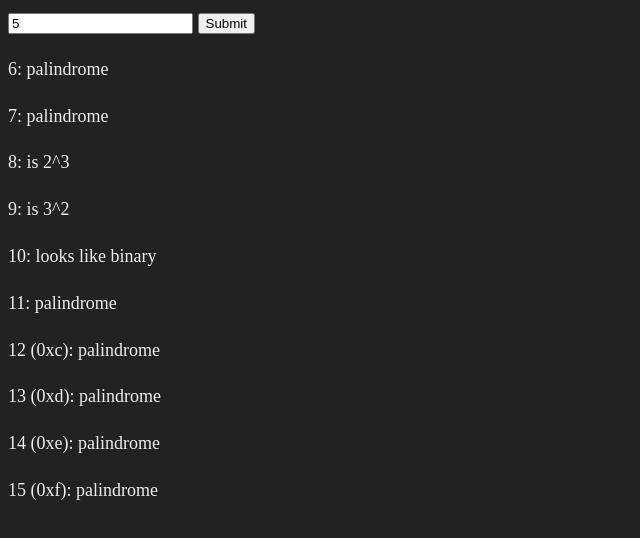
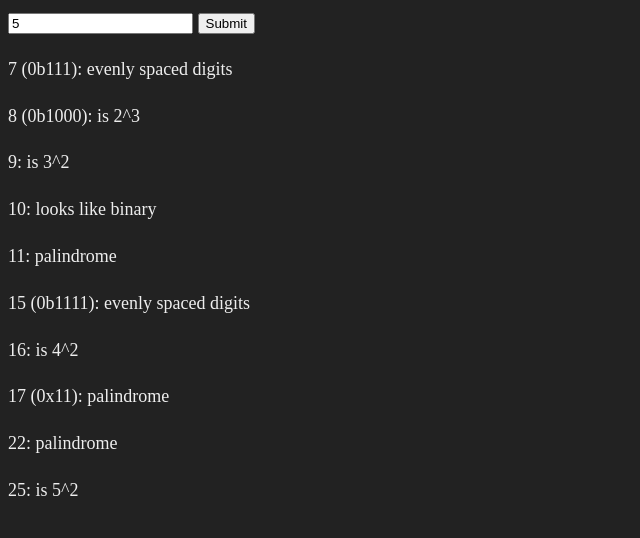
Before and after one commit to Ryan1729/nnn, a plain HTML site: page index.html in a window 1280 px wide. Both pictures are taken after typing "5" into the empty fields and a click on the button "Submit". Shown: the whole page, without its empty margins (0-640 px from the left). Drawn offline with Linux system fonts and the light colour scheme.

Commit message:
add more criteria, plus some refactoring and refinement

```diff
--- a/index.html
+++ b/index.html
@@ -39,7 +39,7 @@ function toPairs(inputArray) {
   )
 }
 
-function numberDisplay(n, radix) {
+function numberDisplay(n, radix = 10) {
     const prefix =
         radix === 10
             ? ""
@@ -83,7 +83,11 @@ function digitsDifference([a, b], radix) {
     return a - b
 }
 
-const somePrimes = [2, 3, 5, 7, 11, 13, 17]
+const RADICES = [10, 16, 2]
+const SOME_PRIMES = [2, 3, 5, 7, 11, 13, 17]
+
+// Some code relies on the max radix in RADICES being smaller than the
+// largest prime in SOME_PRIMES to cover every case.
 
 // if x is of the form x = b^n returns b, otherwise 0
 function isNthPower(x, n) {
@@ -95,22 +99,44 @@ function isNthPower(x, n) {
     return 0
 }
 
+
+
 function isNiceNumber(n) {
     if (!Number.isInteger(n)) {
         return {isNice: false, message: "Not even an integer"}
     }
 
-    for (radix of [10, 16, 2]) {
+    // Mathematical things {
+    if (n === 0) {
+        return {isNice: true, numberText: numberDisplay(String(n)), message: "0 is the first number, and also extremely round."}
+    }
+
+    for (prime of SOME_PRIMES) {
+        const base = isNthPower(n, prime)
+        if (base) {
+            let displayRadix = 10
+            for (radix of RADICES) {
+                if (base === radix) {
+                    displayRadix = radix
+                    break
+                }
+            }
+
+            return {isNice: true, numberText: numberDisplay(n.toString(displayRadix), displayRadix), message: "is " + base +  "^" + prime}
+        }
+    }
+
+    if (n % 90 == 0) {
+        return {isNice: true, numberText: numberDisplay(String(n)), message: "An integer number of quarter turns in degrees"}
+    }
+
+    // }
+
+    // Radix based things {
+    for (radix of RADICES) {
         const s = n.toString(radix)
 
-        for (prime of somePrimes) {
-            const base = isNthPower(n, prime)
-            if (base) {
-                return {isNice: true, numberText: numberDisplay(s, radix), message: "is " + base +  "^" + prime}
-            }
-        }
-
-        if (radix !== 2 && isPalindrome(s)) {
+        if (radix !== 2 && s.length > 1 && isPalindrome(s)) {
             return {isNice: true, numberText: numberDisplay(s, radix), message: "palindrome"}
         }
 
@@ -133,12 +159,11 @@ function isNiceNumber(n) {
             }
 
             let multiples = []
-            for (let i = 2; i <= radix; i += 1) {
-                // These could be just the primes, but  we get the right
-                // answer becasue we go lowest to highest, and the
-                // redundant checks are currently fast enough we haven't
-                // noticed an issue
-                multiples.push(i);
+            for (prime of SOME_PRIMES) {
+                // We assume tht the largest prime we check here is
+                // larger than the largest radix we might use
+                if (prime > radix) { break }
+                multiples.push(prime);
             }
 
             for (multiple of multiples) {
@@ -194,6 +219,7 @@ function isNiceNumber(n) {
             return {isNice: true, numberText: numberDisplay(s, radix), message: "the answer"}
         }
     }
+    // }
 
     return {isNice: false, numberText: "", message: ""}
 }
```
